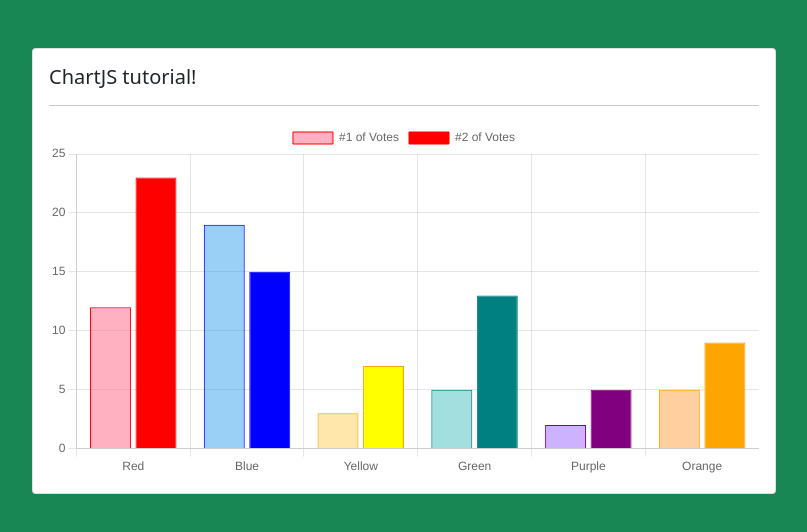
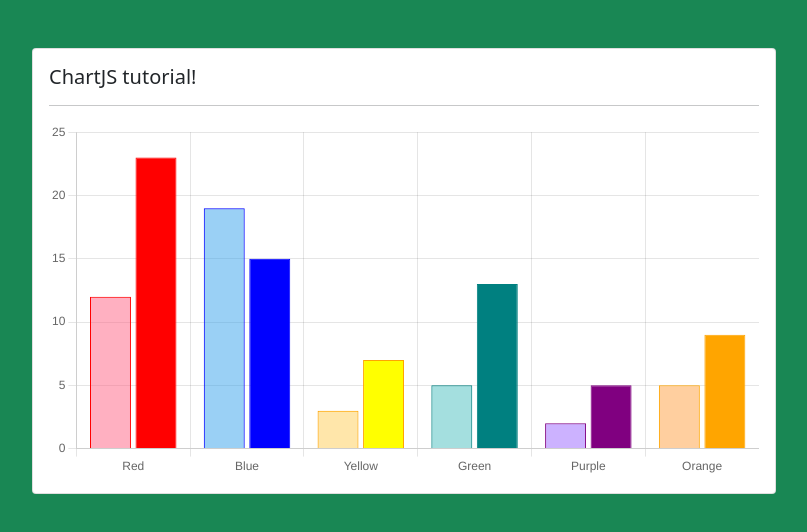
Before and after one commit to NikyAviator/ChartJsTutorial, a plain HTML site: page index.html in a window 1280 px wide. Shown: the whole page, without its empty margins (50-857 px from the left). Drawn offline with nearby package versions, Linux system fonts and the light colour scheme.

Commit message:
Legends are not displayed now

```diff
--- a/index.html
+++ b/index.html
@@ -93,9 +93,14 @@
         },
 
         options: {
-          scales: {
-            y: {
-              beginAtZero: true,
+          plugins: {
+            legend: {
+              display: false,
+            },
+            scales: {
+              y: {
+                beginAtZero: true,
+              },
             },
           },
         },
```
